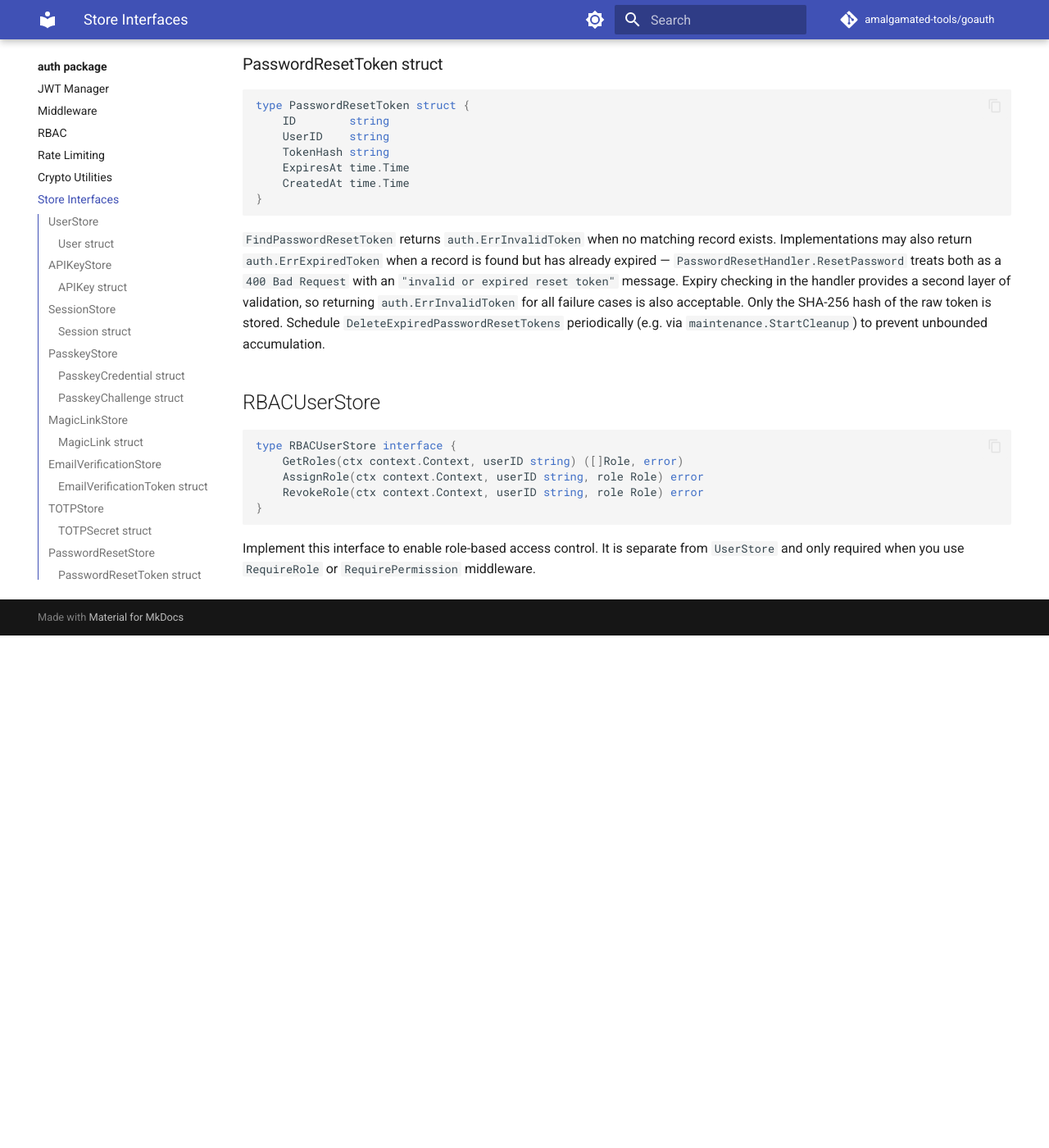
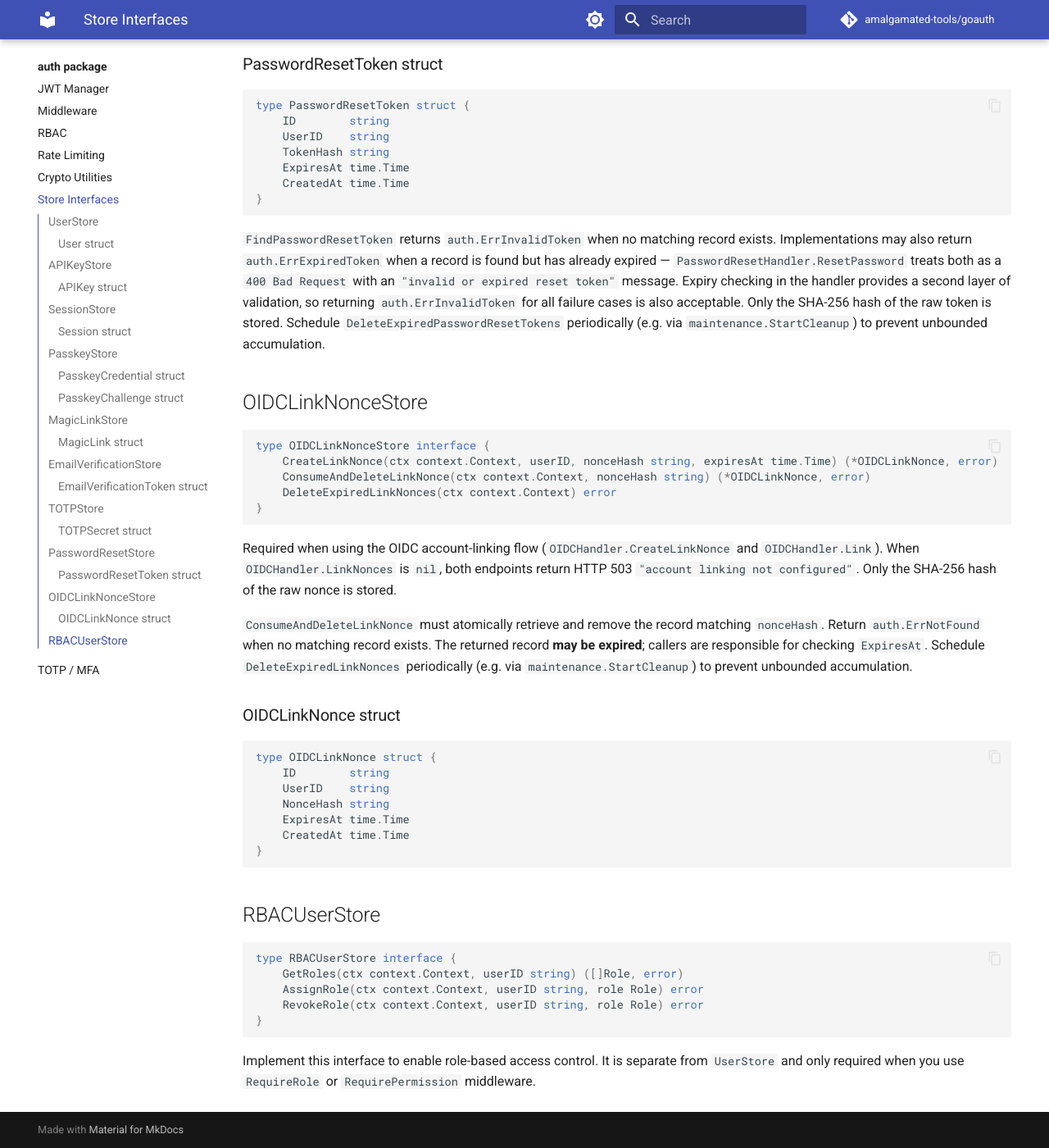
Before and after one commit to amalgamated-tools/goauth, an MkDocs documentation site: the page built from docs/auth/store-interfaces.md, in a window 1280 px wide and 1400 px high, scrolled down 4910 px. Shown: the whole window at 82% size. Built offline with MkDocs 1.6.1 and Material for MkDocs 9.7.7, drawn with Linux system fonts in a browser that asks for light colours; comment, search, counter and statistics services are not loaded; before the commit the page ends 5685 px from its top, so only the background shows below that.

Commit message:
docs(auth): add OIDCLinkNonceStore to store interfaces reference (#198)
OIDCLinkNonceStore and OIDCLinkNonce were defined in auth/types.go but
missing from both docs/auth/store-interfaces.md and the README store
interfaces section. Every other store interface has a dedicated entry in
the store-interfaces reference; this gap meant implementors had to read
the handler/oidc.md page to discover the interface shape.

Add a full OIDCLinkNonceStore section (interface definition, OIDCLinkNonce
struct, and implementation notes for ConsumeAndDeleteLinkNonce semantics and
expiry cleanup) to docs/auth/store-interfaces.md. Mirror a concise version
in README.md to keep the single-page reference complete.

Co-authored-by: github-actions[bot] <41898282+github-actions[bot]@users.noreply.github.com>
Co-authored-by: Copilot <223556219+Copilot@users.noreply.github.com>

````diff
--- a/docs/auth/store-interfaces.md
+++ b/docs/auth/store-interfaces.md
@@ -241,6 +241,32 @@ type PasswordResetToken struct {
 
 `FindPasswordResetToken` returns `auth.ErrInvalidToken` when no matching record exists. Implementations may also return `auth.ErrExpiredToken` when a record is found but has already expired — `PasswordResetHandler.ResetPassword` treats both as a `400 Bad Request` with an `"invalid or expired reset token"` message. Expiry checking in the handler provides a second layer of validation, so returning `auth.ErrInvalidToken` for all failure cases is also acceptable. Only the SHA-256 hash of the raw token is stored. Schedule `DeleteExpiredPasswordResetTokens` periodically (e.g. via `maintenance.StartCleanup`) to prevent unbounded accumulation.
 
+## OIDCLinkNonceStore
+
+```go
+type OIDCLinkNonceStore interface {
+    CreateLinkNonce(ctx context.Context, userID, nonceHash string, expiresAt time.Time) (*OIDCLinkNonce, error)
+    ConsumeAndDeleteLinkNonce(ctx context.Context, nonceHash string) (*OIDCLinkNonce, error)
+    DeleteExpiredLinkNonces(ctx context.Context) error
+}
+```
+
+Required when using the OIDC account-linking flow (`OIDCHandler.CreateLinkNonce` and `OIDCHandler.Link`). When `OIDCHandler.LinkNonces` is `nil`, both endpoints return HTTP 503 `"account linking not configured"`. Only the SHA-256 hash of the raw nonce is stored.
+
+`ConsumeAndDeleteLinkNonce` must atomically retrieve and remove the record matching `nonceHash`. Return `auth.ErrNotFound` when no matching record exists. The returned record **may be expired**; callers are responsible for checking `ExpiresAt`. Schedule `DeleteExpiredLinkNonces` periodically (e.g. via `maintenance.StartCleanup`) to prevent unbounded accumulation.
+
+### OIDCLinkNonce struct
+
+```go
+type OIDCLinkNonce struct {
+    ID        string
+    UserID    string
+    NonceHash string
+    ExpiresAt time.Time
+    CreatedAt time.Time
+}
+```
+
 ## RBACUserStore
 
 ```go
````
Also changed, not shown: README.md (+12 -0 lines).
